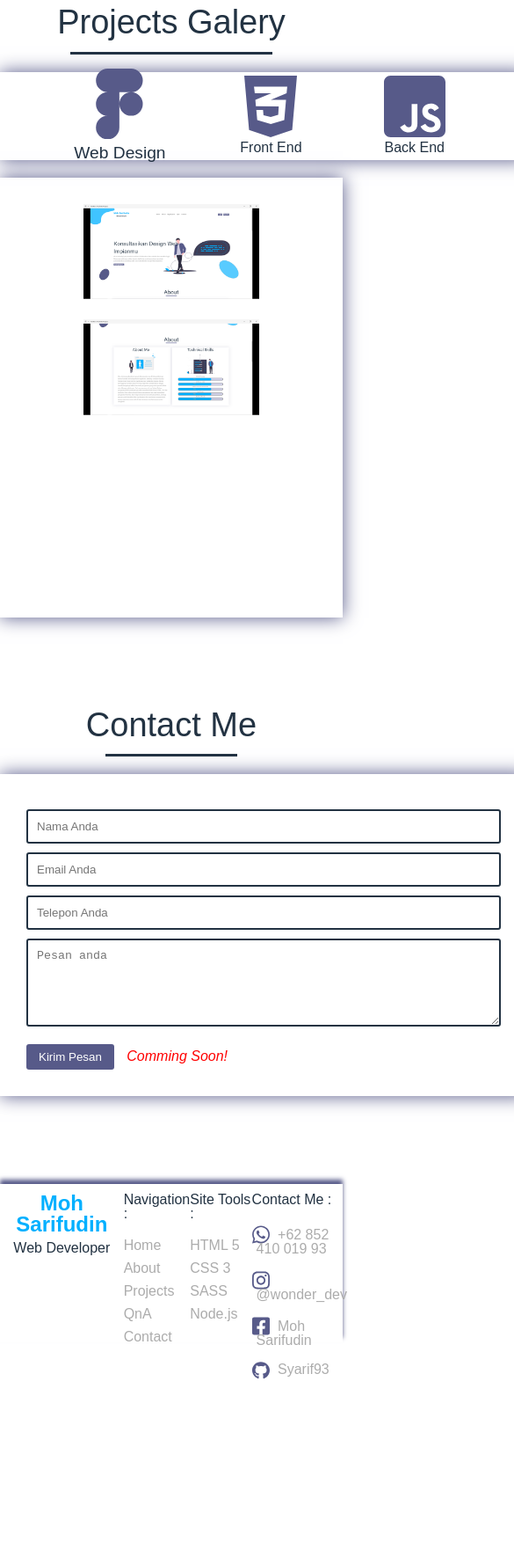
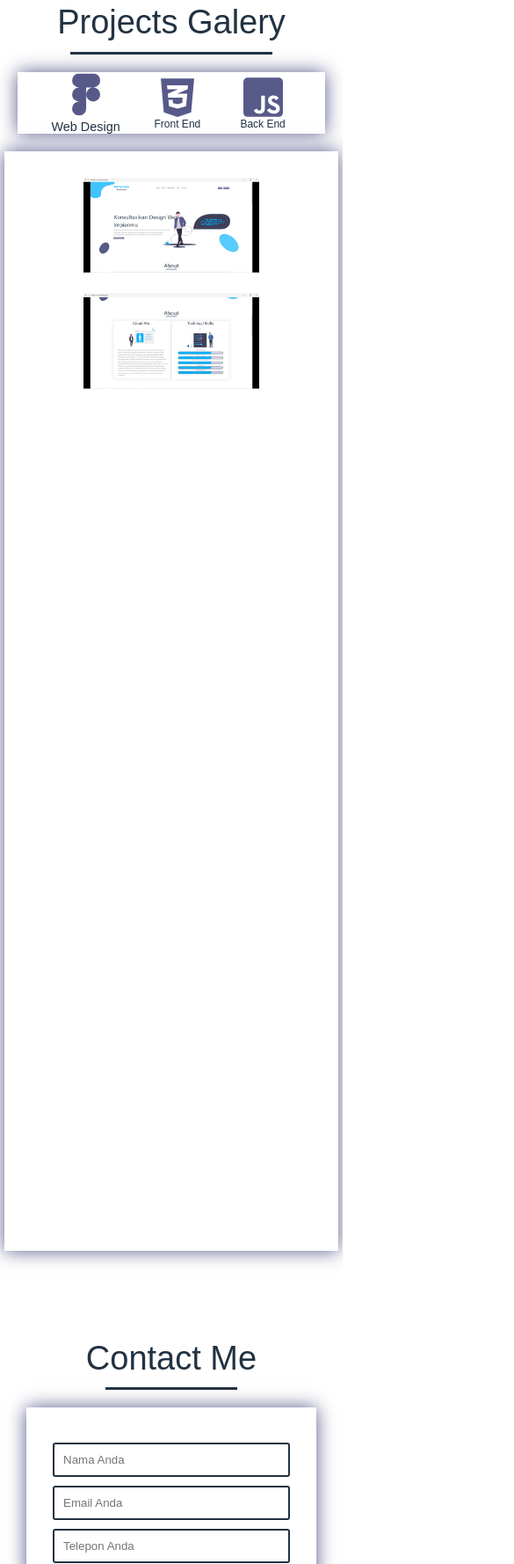
Before and after one commit to Syarif93/my-protfolio, a website: page dist/index.html in a window 390 px wide. Shown: the part 1578-3356 px from the top of the page at 88% size, 585 px wide, since content can reach past the window. Before the commit the page ends 3149 px from the top, so only its background shows below. Drawn offline with Linux system fonts and the light colour scheme; a web font is replaced by a local one.

Commit message:
edit responsive

```diff
--- a/scss/responsive.scss
+++ b/scss/responsive.scss
@@ -62,6 +62,51 @@
             }
         }
     }
+
+    #projects .container {
+        .navbar-project {
+            width: 500px !important;
+            height: 70px !important;
+        }
+
+        #tab-1 {
+            img {
+                width: 30px !important;
+                margin: 7px auto 0 !important;
+            }
+
+            h4 {
+                font-size: 12px;
+            }
+        }
+
+        #tab-2 {
+            img {
+                width: 38px !important;
+                margin: 4px auto 0 !important;
+            }
+
+            h4 {
+                font-size: 12px;
+            }
+        }
+
+        #tab-3 {
+            img {
+                width: 45px !important;
+                margin: 3px auto 0 !important;
+            }
+
+            h4 {
+                font-size: 12px;
+            }
+        }
+
+        .project-item {
+            width: 97.5% !important;
+            margin: 0 auto;
+        }
+    }
 }
 
 // small devices, Tablets
@@ -100,6 +145,58 @@
     #about .container {
         margin-top: -230px !important;
     }
+
+    #projects .container {
+
+        .navbar-project {
+            width: 350px !important;
+        }
+
+        .project-item {
+            height: 700px !important;
+        }
+    }
+
+    #contact .container {
+        .contact-wrapper {
+            width: 500px !important;
+        }
+    }
+
+    #footer .container {
+        .wrap-footer {
+            flex-direction: column;
+            justify-content: center !important;
+            align-items: center;
+            text-align: center;
+
+            .navigation {
+                margin-top: 20px !important;
+
+                h4 {
+                    margin-bottom: 10px !important;
+                }
+            }
+
+            .tools {
+                margin-top: 15px !important;
+                h4 {
+                    margin-bottom: 10px !important;
+                }
+            }
+
+            .contact {
+                margin-top: 15px !important;
+                h4 {
+                    margin-bottom: 10px !important;
+                }
+
+                ul {
+                    text-align: start !important;
+                }
+            }
+        }
+    }
 }
 
 // extra small devices, Phones
@@ -109,6 +206,19 @@
             h1 {
                 font-size: 24px !important;
             }
+        }
+    }
+
+    #projects .container {
+
+        .project-item {
+            height: 1250px !important;
+        }
+    }
+
+    #contact .container {
+        .contact-wrapper {
+            width: 330px !important;
         }
     }
 }
@@ -122,4 +232,10 @@
             }
         }
     }
+
+    #contact .container {
+        .contact-wrapper {
+            width: 250px !important;
+        }
+    }
 }
```
Also changed, not shown: dist/css/app.css, dist/css/responsive.css.
